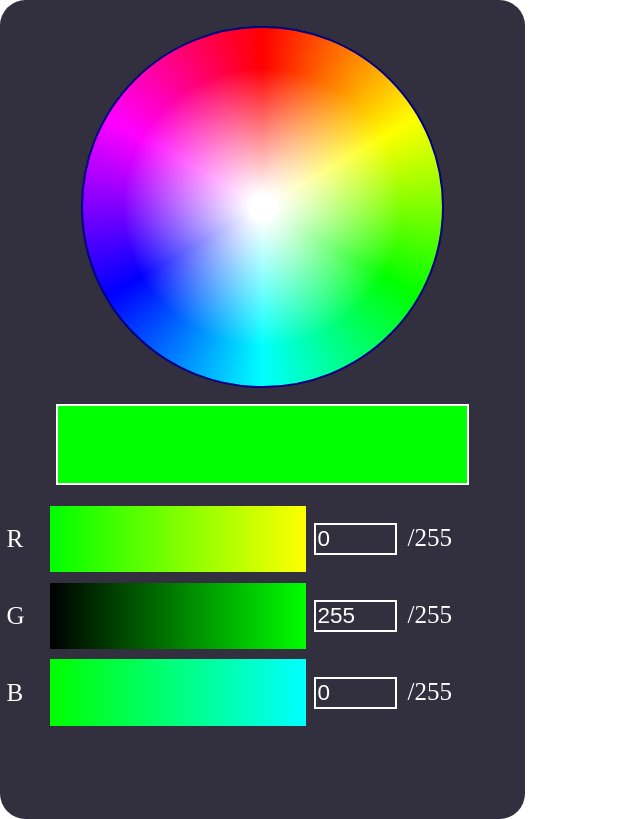
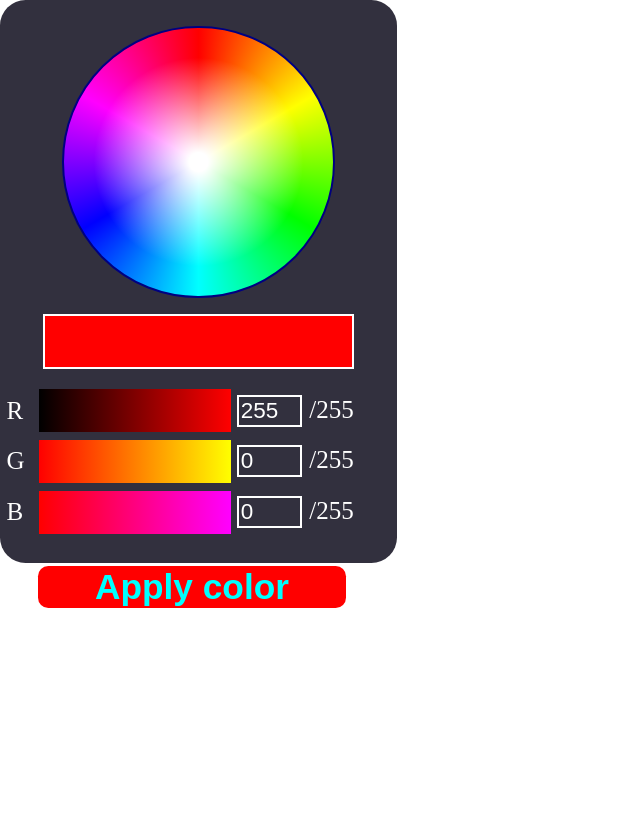
Before and after one commit to klanting/BU-2024-Summer-CS391-Final-Project, a React (Vite) app: page / in a window 1280 px wide. Shown: the whole page, without its empty margins (0-640 px from the left). Built offline with nearby package versions, Linux system fonts and the light colour scheme.

Commit message:
updated the color picker to work with the context

```diff
--- a/src/App.jsx
+++ b/src/App.jsx
@@ -1,6 +1,8 @@
 
 import {createGlobalStyle} from "styled-components"
-import ColorMenu from "./components/Tibo/ColoMenu.jsx";
+import ColorMenu from "./components/Tibo/ColorMenu.jsx";
+import ColorContextProvider from "./Context/Tibo/ColorContextProvider.jsx";
+import SelectionContextProvider from "./components/Nathan/SelectionContext.jsx";
 
 const GeneralStyling = createGlobalStyle`
     body{
@@ -13,8 +15,12 @@ function App() {
 
   return (
     <>
-        <ColorMenu/>
-        <GeneralStyling/>
+        <SelectionContextProvider>
+            <ColorContextProvider>
+                <ColorMenu/>
+                <GeneralStyling/>
+            </ColorContextProvider>
+        </SelectionContextProvider>
     </>
   )
 }
--- /dev/null
+++ b/src/Context/Tibo/ColorContextProvider.jsx
@@ -0,0 +1,14 @@
+import {createContext, useState} from "react";
+
+export const colorContext = createContext()
+
+export default function ColorContextProvider(props){
+
+    const [color, setColor] = useState([255, 0, 0]);
+
+    return (
+        <colorContext.Provider value={{color, setColor}}>
+            {props.children}
+        </colorContext.Provider>
+    );
+}
--- a/src/components/Nathan/SelectionContext.jsx
+++ b/src/components/Nathan/SelectionContext.jsx
@@ -22,11 +22,11 @@ let colors = {
     base0F: ""
 }
 
-export default function SelectionContextProvider() {
+export default function SelectionContextProvider({children}) {
     const [color, setColor] = useState(colors)
     const [base, setBase] = useState("base00")
 
-    function updateColor({rgb = ""}) {
+    function updateColor(rgb) {
         if(Object.prototype.hasOwnProperty.call(color, base)) {
             let newColors = color;
             newColors[base] = rgb;
@@ -36,7 +36,7 @@ export default function SelectionContextProvider() {
 
     return(
         <SelectionContext.Provider value={{color, updateColor}}>
-            {Children}
+            {children}
         </SelectionContext.Provider>
     )
 
--- a/src/components/Tibo/ColoMenu.jsx
+++ /dev/null
@@ -1,13 +0,0 @@
-import ColorPicker from "./ColorPicker.jsx";
-import {useState} from "react";
-
-export default function ColorMenu(){
-
-    const [colorMap, setColorMap] = useState({});
-
-    return (
-        <>
-            <ColorPicker setColorMap={setColorMap} type={"list"}/>
-        </>
-    );
-}
--- /dev/null
+++ b/src/components/Tibo/ColorMenu.jsx
@@ -0,0 +1,53 @@
+import ColorPicker from "./ColorPicker.jsx";
+import {useContext} from "react";
+import styled from "styled-components";
+import {colorContext} from "../../Context/Tibo/ColorContextProvider.jsx";
+import {SelectionContext} from "../Nathan/SelectionContext.jsx";
+
+const StyledMenu = styled.div`
+    width: 30vw;
+    display: flex;
+    flex-direction: column;
+`;
+
+const StyledButton = styled.button`
+    background-color: ${(props) => `rgb(${props.color[0]}, ${props.color[1]}, ${props.color[2]})`};
+    width: 80%;
+    margin: 0.2vw auto;
+
+    /*
+    * Makes text color the complementary color of the background
+    */
+    color: ${(props) => `rgb(${255-props.color[0]}, ${255-props.color[1]}, ${255-props.color[2]})`};
+    font-size: calc(2px + 2.6vw);
+
+    border: 0;
+    border-radius: 0.8vw;
+    cursor: pointer;
+
+    &:active{
+        background-color: ${(props) => `rgb(${props.color[0]-20}, ${props.color[1]-20}, ${props.color[2]-20})`};
+        color: ${(props) => `rgb(${255-20-props.color[0]}, ${255-20-props.color[1]}, ${255-20-props.color[2]})`};
+    }
+`;
+
+export default function ColorMenu(){
+    /*
+    * Provide a menu to select a color
+    * */
+    const {color} = useContext(colorContext);
+    const {updateColor} = useContext(SelectionContext);
+
+    function update(){
+        const text = `rgb(${color[0]}, ${color[1]}, ${color[2]})`;
+        updateColor(text)
+
+    }
+
+    return (
+        <StyledMenu>
+                <ColorPicker/>
+                <StyledButton color={color} onClick={update}><strong>Apply color</strong></StyledButton>
+        </StyledMenu>
+    );
+}
--- a/src/components/Tibo/ColorPicker.jsx
+++ b/src/components/Tibo/ColorPicker.jsx
@@ -1,12 +1,18 @@
 import ColorWheel from "./ColorWheel.jsx";
-import {useState} from "react";
+import {useContext, useState} from "react";
 import styled from "styled-components";
 import ColorSlider from "./ColorSlider.jsx";
+import {colorContext} from "../../Context/Tibo/ColorContextProvider.jsx";
 
 const StyledPicker = styled.div`
     background-color: #32303e;
-    width: 40vw;
-    height: 60vw;
+    width: 100%;
+
+    /*
+    * guarantees that the height is 3/2 of the width
+    */
+    aspect-ratio: 6/8;
+
     display: flex;
     flex-direction: column;
     padding: 2vw 0.5vw;
@@ -22,9 +28,20 @@ const StyledResult = styled.div`
     border: 2px solid white;
 `;
 
-export default function ColorPicker(props){
+export default function ColorPicker(){
 
-    const [color, setColor] = useState([0, 255, 0]);
+    const {color, setColor} = useContext(colorContext);
+
+    function setColorWrapper(value){
+        /*
+        * Wrapper to set Color constraints (between 0, 255 for each entry (RGB))
+        * */
+        for (let i = 0; i<value.length; i++){
+            value[i] = Math.min(255, Math.max(0, value[i]));
+        }
+
+        setColor(value)
+    }
 
     return (
         <StyledPicker>
@@ -33,9 +50,9 @@ export default function ColorPicker(props){
             <StyledResult color={`rgb(${color[0]}, ${color[1]}, ${color[2]})`}>
             </StyledResult>
 
-            <ColorSlider color={color} setColor={setColor} index={0} label="R"/>
-            <ColorSlider color={color} setColor={setColor} index={1} label="G"/>
-            <ColorSlider color={color} setColor={setColor} index={2} label="B"/>
+            <ColorSlider color={color} setColor={setColorWrapper} index={0} label="R"/>
+            <ColorSlider color={color} setColor={setColorWrapper} index={1} label="G"/>
+            <ColorSlider color={color} setColor={setColorWrapper} index={2} label="B"/>
 
 
         </StyledPicker>
--- a/src/components/Tibo/ColorSlider.jsx
+++ b/src/components/Tibo/ColorSlider.jsx
@@ -7,6 +7,7 @@ const StyledField = styled.div`
     color: white;
     height: 10%;
     font-size: calc(2px + 1.8vw);
+    cursor: pointer;
 `;
 
 const StyledSlider = styled.div`
--- a/src/components/Tibo/ColorWheel.jsx
+++ b/src/components/Tibo/ColorWheel.jsx
@@ -1,5 +1,6 @@
 import styled from "styled-components";
 import {useState} from "react";
+import PropTypes from "prop-types";
 //${(prop) => prop.colors.map((elem) => `rgb(${elem[0]}, ${elem[1]}, ${elem[2]})`)}
 const StyledColorField = styled.div`
     width: 70%;
@@ -11,6 +12,7 @@ const StyledColorField = styled.div`
     border-radius: 50%;
     border: 2px solid navy;
     margin: 0 auto;
+    cursor: pointer;
 `;
 
 const StyledWhitenessField = styled.div`
@@ -190,3 +192,8 @@ export default function ColorWheel(props){
         </StyledColorField>
     );
 }
+
+ColorWheel.propTypes = {
+    setColor: PropTypes.func,
+    color: PropTypes.array
+}
```
